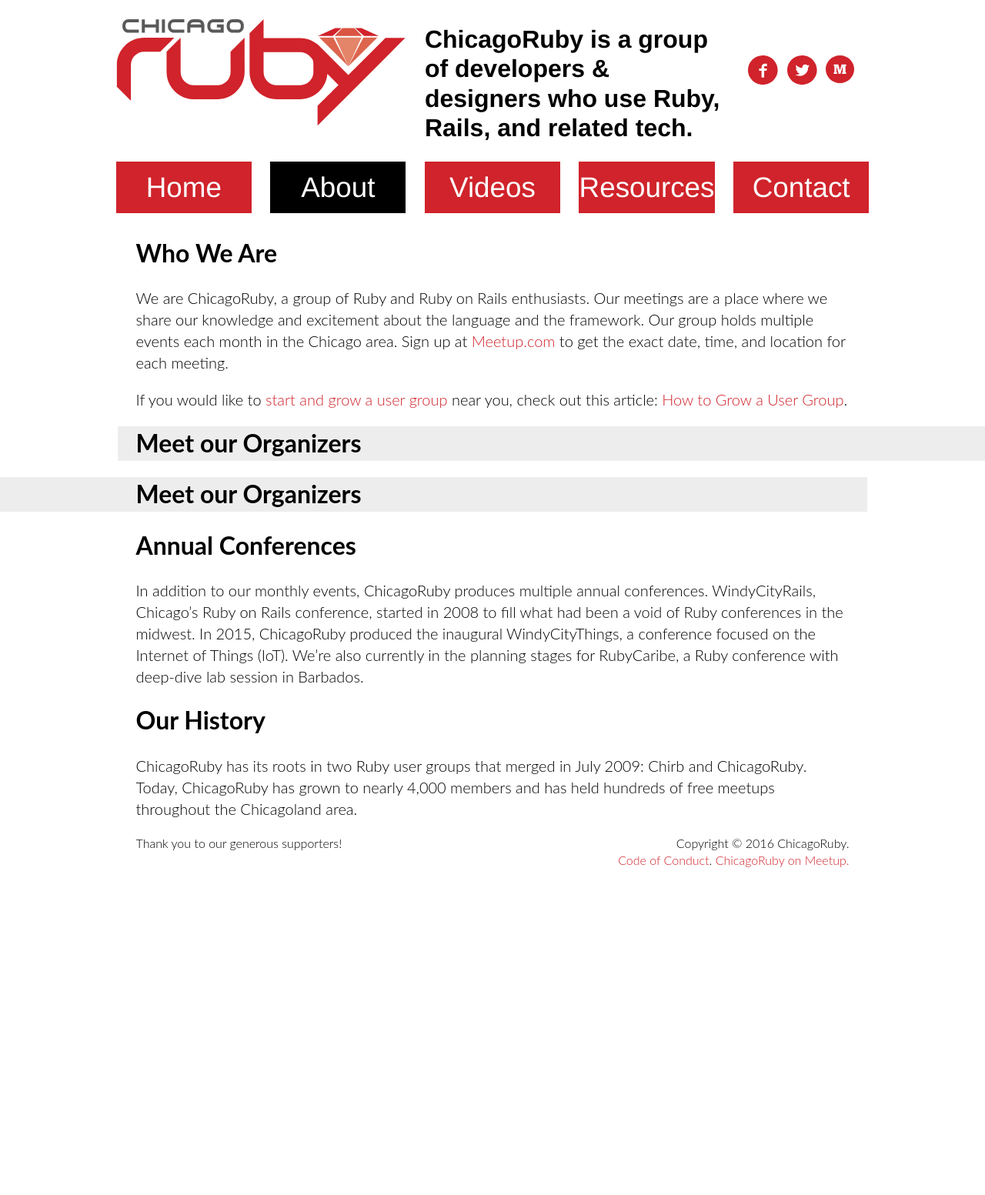
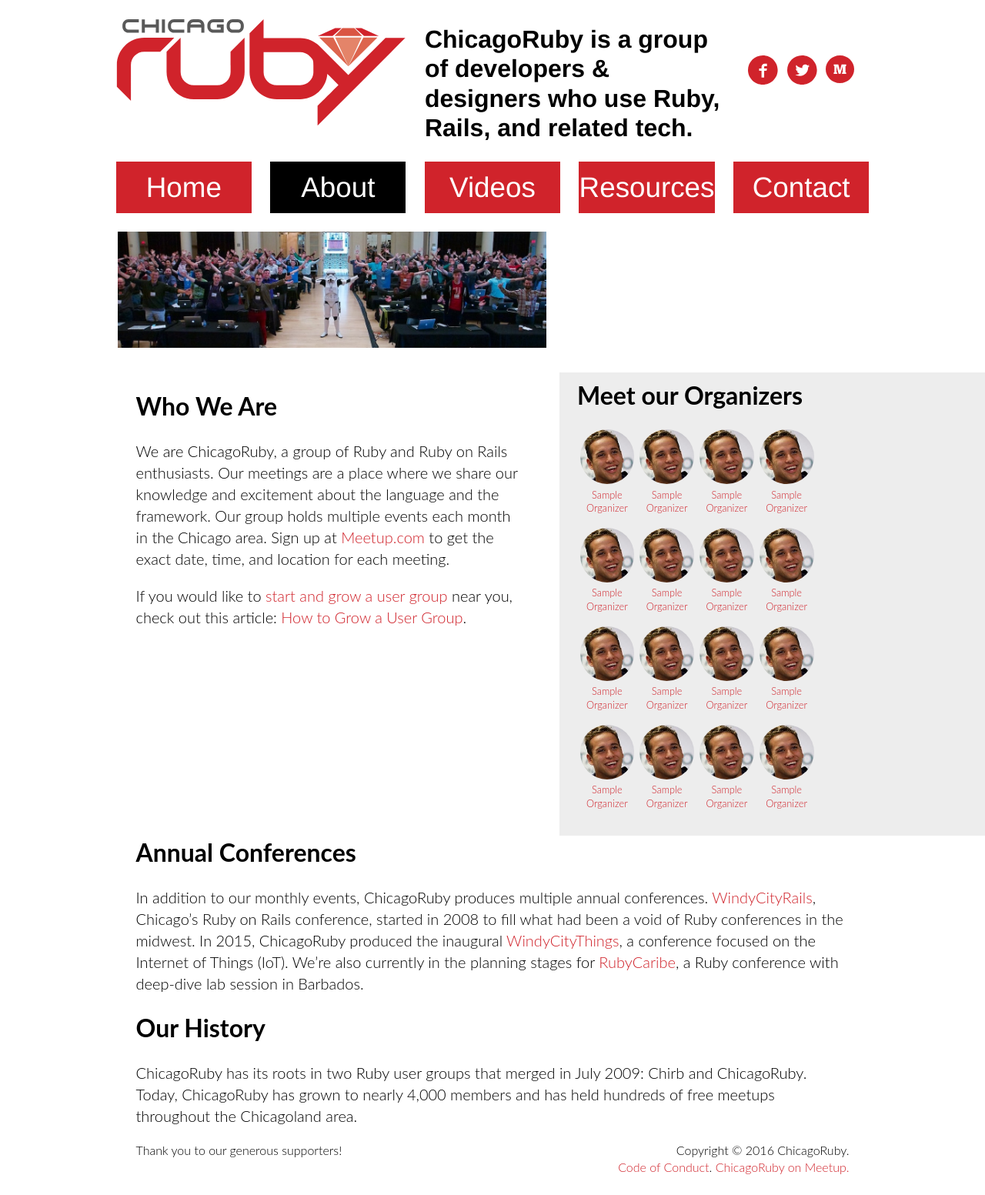
Before and after one commit to chicagoruby/chicagoruby-website, a Jekyll site: the page built from pages/about.html, in a window 1280 px wide. Shown: the whole page at 77% size. Built offline with Jekyll 4.4.1, drawn with Linux system fonts in a browser that asks for light colours; nearby versions of some CDN libraries; before the commit the page ends 1153 px from its top, so only the background shows below that.

Commit message:
Progress on about page

```diff
--- a/_sass/_layout.scss
+++ b/_sass/_layout.scss
@@ -792,10 +792,62 @@
 
  /* -- About */
 
+.friday-hug {
+  float: left;
+  width: 60%;
+  margin-right: -2.5%;
+  margin-left: -2.5%;
+  margin-bottom: 2rem;
+}
+
+.section-about {
+  float: left;
+  width: 54%;
+}
+
 .section-organizers {
   @include gray-box-right;
+  padding-top: 0.5rem;
+  float: right;
+  width: 38.138%;
+
+  h1 {
+    margin-top: 0;
+  }
+
+  ul {
+    @include no-bullet;
+    overflow: hidden;
+
+    li {
+      float: left;
+      margin-bottom: 1rem;
+      width: 20%;
+      padding-left: 1%;
+      padding-right: 1%;
+      text-align: center;
+
+      @media #{$medium-up} {
+        width: 20%;
+      }
+    }
+
+    figure {
+      margin: 0;
+    }
+
+    img {
+      width: 100%;
+      height: 100%;
+      border-radius: 100px;
+    }
+
+    figcaption {
+      font-size: 0.8rem;
+    }
+  }
 }
 
-.section-organizers-demo {
-  @include gray-box-left;
+.section-about-conferences {
+  clear: both;
 }
--- a/pages/about.html
+++ b/pages/about.html
@@ -3,6 +3,9 @@
 permalink: /about/
 ---
 
+<img class="friday-hug" src="/assets/photos/friday-hug.jpg">
+
+<section class="section-about">
   <h1>Who We Are</h1>
 
   <p>We are ChicagoRuby, a group of Ruby and Ruby on Rails enthusiasts.
@@ -17,24 +20,37 @@
     start and grow a user group</a> near you, check out this article:
     <a href="http://rayhightower.com/blog/2014/05/30/how-to-grow-a-user-group/">
     How to Grow a User Group</a>.</p>
+</section>
 
 <section class="section-organizers">
   <h1>Meet our Organizers</h1>
+
+  <ul>
+    {% for num in (1...16) %}
+    <li>
+      <a href="http://twitter.com/rayhightower">
+        <figure>
+          <img src="/assets/example-organizer.jpg" alt="Organizer Name">
+          <figcaption>Sample Organizer</figcaption>
+        </figure>
+      </a>
+    </li>
+    {% endfor %}
+  </ul>
 </section>
 
-<section class="section-organizers-demo">
-  <h1>Meet our Organizers</h1>
-</section>
-
+<section class="section-about-conferences">
   <h1>Annual Conferences</h1>
 
   <p>In addition to our monthly events, ChicagoRuby produces multiple annual
-  conferences. WindyCityRails, Chicago’s Ruby on Rails conference, started in
-  2008 to fill what had been a void of Ruby conferences in the midwest.
-  In 2015, ChicagoRuby produced the inaugural WindyCityThings, a conference
-  focused on the Internet of Things (IoT). We’re also currently in the
-  planning stages for RubyCaribe, a Ruby conference with deep-dive lab
-  session in Barbados.</p>
+    conferences. <a href="https://windycityrails.com">WindyCityRails</a>,
+    Chicago’s Ruby on Rails conference, started in 2008 to fill what had been a
+    void of Ruby conferences in the midwest. In 2015, ChicagoRuby produced the
+    inaugural <a href="https://windycitythings.com">WindyCityThings</a>, a
+    conference focused on the Internet of Things (IoT). We’re also currently in
+    the planning stages for <a href="http://rubycaribe.com">RubyCaribe</a>, a
+    Ruby conference with deep-dive lab session in Barbados.</p>
+</section>
 
 <h1>Our History</h1>
 
```
Also changed, not shown: assets/example-organizer.jpg (added), assets/photos/friday-hug.jpg (added). Lines whose indentation alone changed are shown as unchanged.
